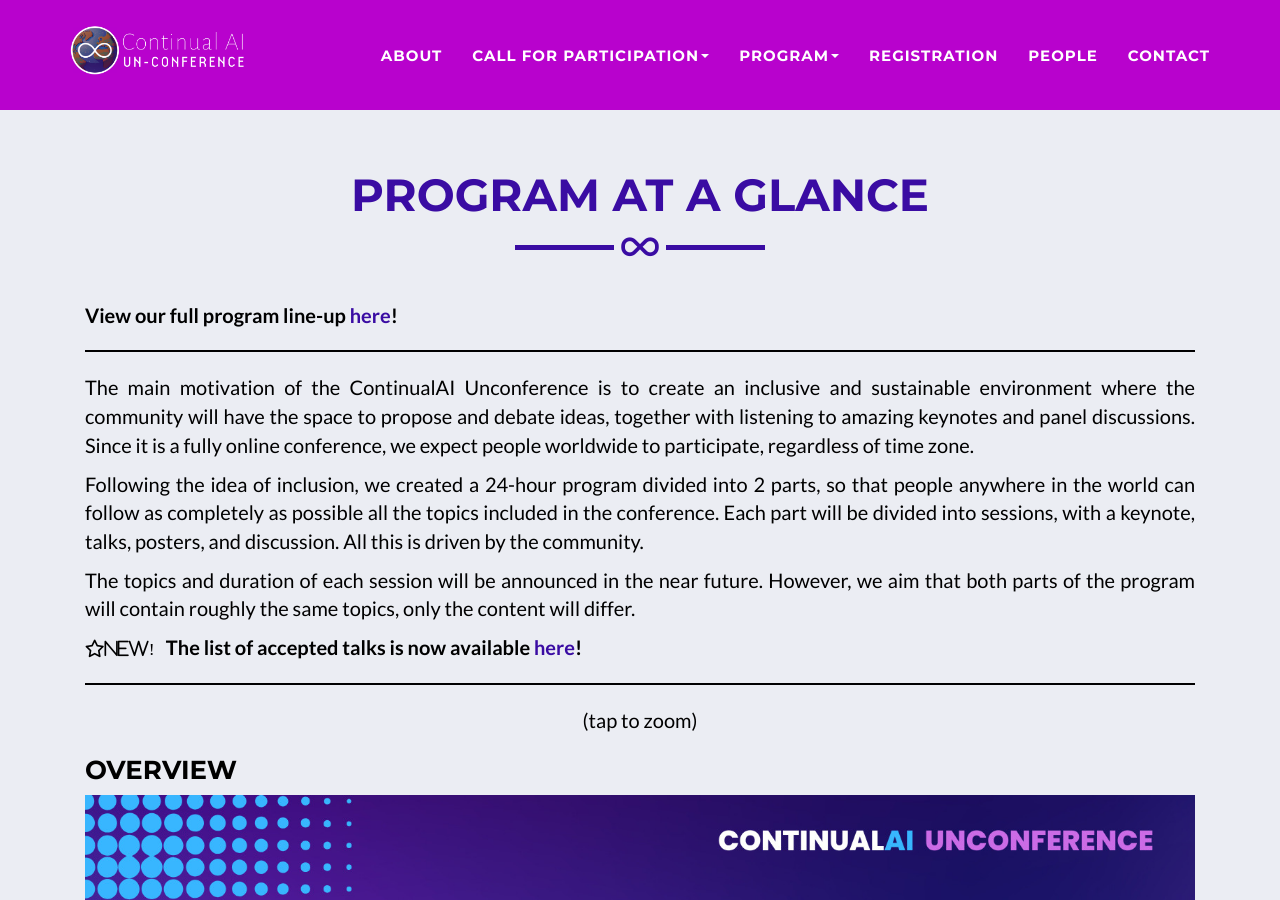
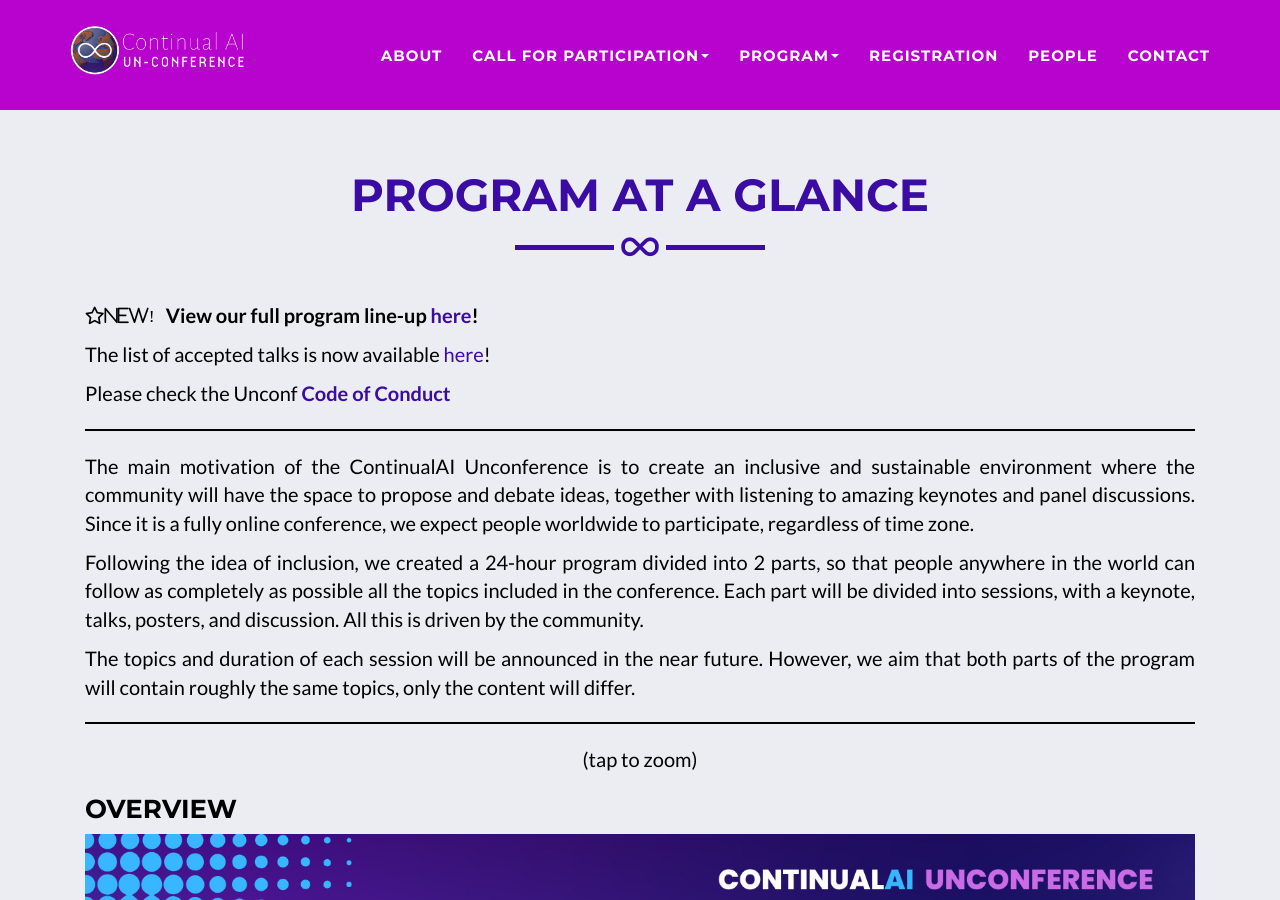
Before and after one commit to ContinualAI/CLAI_unconf, a Jekyll site: the page built from _posts/2023-05-12-program_glance.markdown, in a window 1280 px wide and 900 px high. Built offline with Jekyll 4.4.1, drawn with Linux system fonts in a browser that asks for light colours.

Commit message:
Add code of conduct

```diff
--- a/_includes/program2.html
+++ b/_includes/program2.html
@@ -13,6 +13,7 @@
       <div class="col-lg-12 text-center">
         <p style="color:#000">Our awesome line-up (Times in UTC)</p>
         <p style="color:#000">Register for FREE <a href="/register">Here!</a></p>
+        <p style="color:#000">Please check the Unconf <a  target="_blank" href="{{ site.baseurl }}/Unconf - Code of Conduct.pdf"><span style="font-weight: bold;">Code of Conduct</span></a></p>
       </div>
     </div>
   </div>
--- a/_posts/2023-05-12-program_glance.markdown
+++ b/_posts/2023-05-12-program_glance.markdown
@@ -13,7 +13,12 @@ permalink: program_glance
 ---
 
 
+<i class="fa-regular fa-star fa-beat fa-sm">NEW!</i>&nbsp;&nbsp;
 **View our full program line-up [here]({{ site.baseurl }}/program)!**
+
+The list of accepted talks is now available [here]({{ site.baseurl }}/talks)!
+
+<p style="color:#000">Please check the Unconf <a  target="_blank" href="{{ site.baseurl }}/Unconf - Code of Conduct.pdf"><span style="font-weight: bold;">Code of Conduct</span></a></p>
 
 <hr style="border: 1px solid black"/>
 
@@ -23,8 +28,8 @@ Following the idea of inclusion, we created a 24-hour program divided into 2 par
 
 The topics and duration of each session will be announced in the near future. However, we aim that both parts of the program will contain roughly the same topics, only the content will differ.
 
-<i class="fa-regular fa-star fa-beat fa-sm">NEW!</i>&nbsp;&nbsp;
-**The list of accepted talks is now available [here]({{ site.baseurl }}/talks)!**
+
+
 
 
 <hr style="border: 1px solid black"/>
--- a/_posts/2023-05-26-registration.markdown
+++ b/_posts/2023-05-26-registration.markdown
@@ -12,6 +12,9 @@ title: Registration
 permalink: register
 ---
 
+Please check the Unconf <a target="_blank" href="{{ site.baseurl }}/Unconf - Code of Conduct.pdf"><span style="font-weight: bold;">Code of Conduct</span></a>.
+
+
 We are pleased to announce that the registration for the Un-Conference is now open.
 
 **Registration is free for everyone!**
```
Also changed, not shown: 1 other file.
